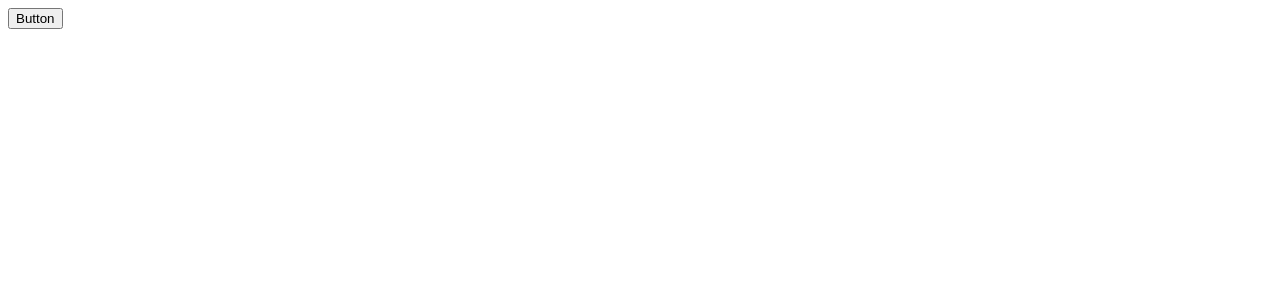
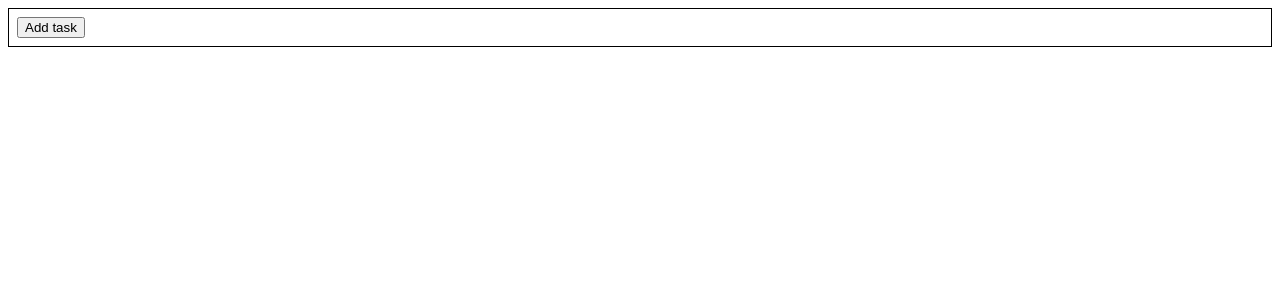
Before and after one commit to amakor97/todolistagain, a React (Vite) app: page / in a window 1280 px wide. Shown: the top 300 px of the page. Built offline with nearby package versions, Linux system fonts and the light colour scheme.

Commit message:
[UPDATE]: make adding form component

```diff
--- a/src/App.tsx
+++ b/src/App.tsx
@@ -1,10 +1,9 @@
 import { useState } from "react";
 import type { Store } from "./types/Store";
+import { nanoid } from "nanoid";
 import TasksList from "./components/TasksList/TasksList";
-import Button from "./components/Button/Button";
-
+import AddingForm from "./components/AddingForm/AddingForm";
 import { testTask1 } from "./tests/PoC/task";
-import { nanoid } from "nanoid";
 
 const initialState: Store = {
   tasksList: new Map(),
@@ -18,7 +17,6 @@ function App() {
     setStore((store) => {
       const newTasksList = new Map(store.tasksList);
       newTasksList.set(nanoid(), testTask1);
-      console.log(newTasksList.values());
       return {
         ...store,
         tasksList: newTasksList
@@ -29,7 +27,7 @@ function App() {
   return (
     <div>
       <TasksList tasks={Array.from(store.tasksList.values())} />
-      <Button handleClick={addTask} />
+      <AddingForm submitFunc={addTask} />
     </div>
   );
 }
--- /dev/null
+++ b/src/components/AddingForm/AddingForm.module.css
@@ -0,0 +1,5 @@
+.form {
+  padding: 8px;
+
+  border: 1px solid black;
+}
--- /dev/null
+++ b/src/components/AddingForm/AddingForm.tsx
@@ -0,0 +1,15 @@
+type handler = () => void;
+
+import Styles from "./AddingForm.module.css";
+
+import Button from "../Button/Button";
+
+function AddingForm({ submitFunc }: { submitFunc: handler }) {
+  return (
+    <form className={Styles.form}>
+      <Button handleClick={submitFunc} btnText={"Add task"}/>
+    </form>
+  );
+}
+
+export default AddingForm;
--- a/src/components/Button/Button.tsx
+++ b/src/components/Button/Button.tsx
@@ -1,7 +1,17 @@
 type handler = () => void;
 
-function Button({ handleClick }: { handleClick: handler }) {
-  return <button onClick={handleClick}>Button</button>;
+function Button({
+  handleClick,
+  btnText
+}: {
+  handleClick: handler;
+  btnText?: string;
+}) {
+  return (
+    <button onClick={handleClick} type="button">
+      {btnText ?? "Button"}
+    </button>
+  );
 }
 
 export default Button;
```
